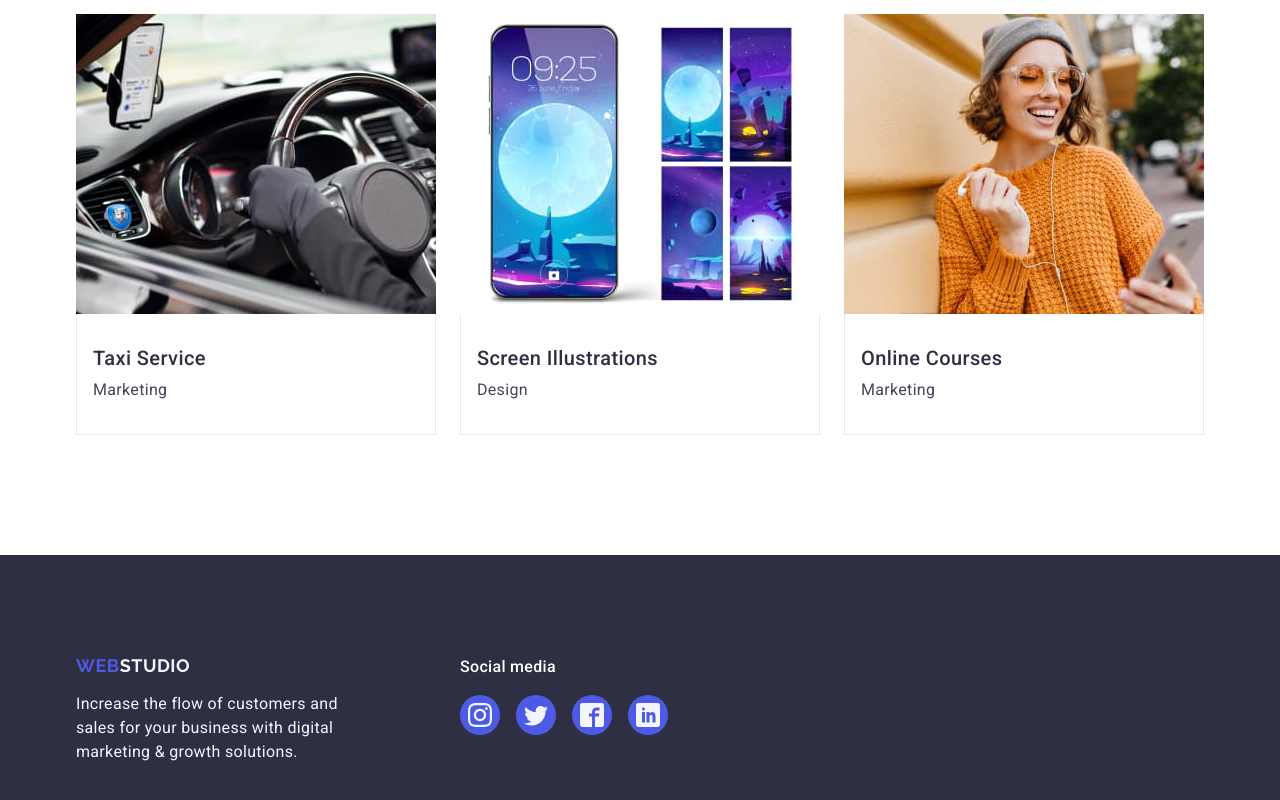
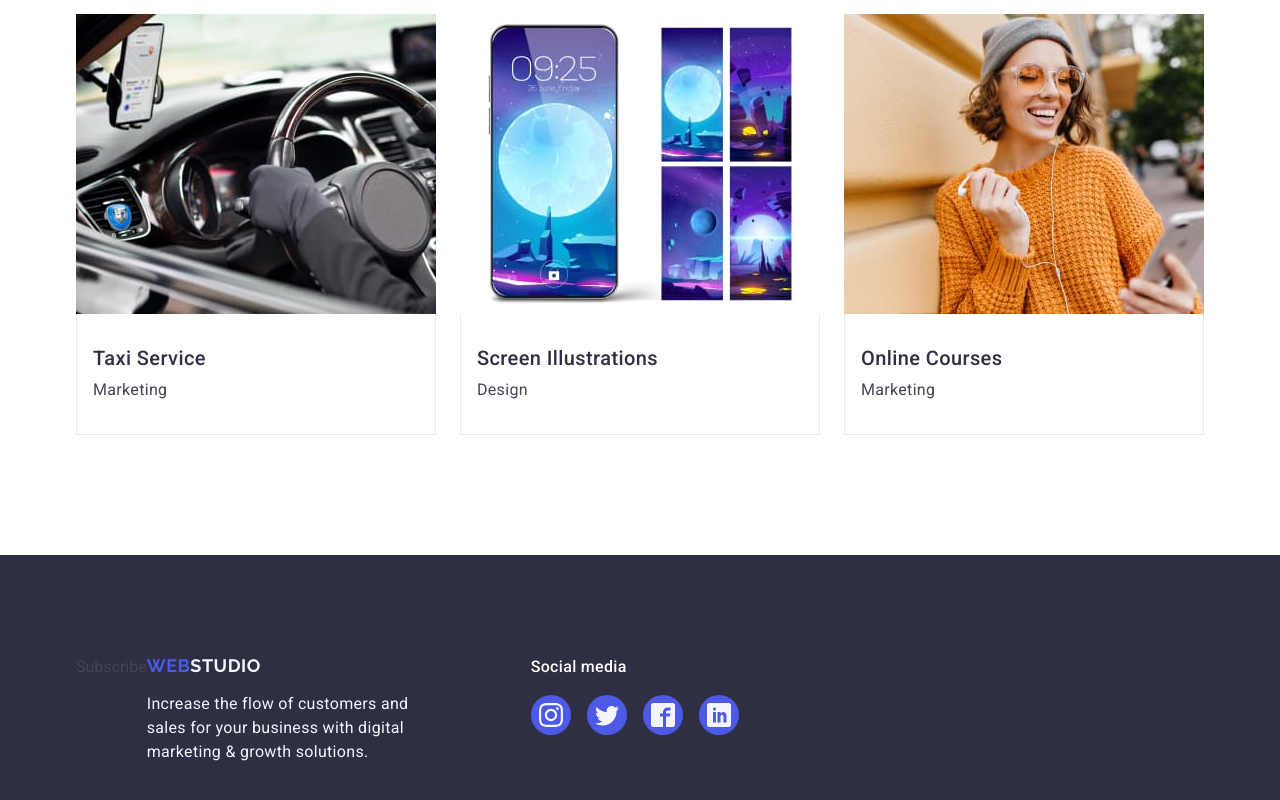
Before and after one commit to Rectirry/goit-markup-hw-05, a plain HTML site: page index.html in a window 1280 px wide. Shown: the part 2628-3428 px from the top of the page. Drawn offline with nearby package versions, Linux system fonts and the light colour scheme.

Commit message:
Update index.html

```diff
--- a/index.html
+++ b/index.html
@@ -360,6 +360,9 @@
   <!-- footer -->
   <footer class="footer">
     <div class="container">
+      <div class="form">
+        <p>Subscribe</p>
+      </div>
       <div class="footer-text-block">
         <a href="./index.html" class="logo-header">Web<span class="logo-footer-part">Studio</span></a>
         <p class="footer-desc">
```
